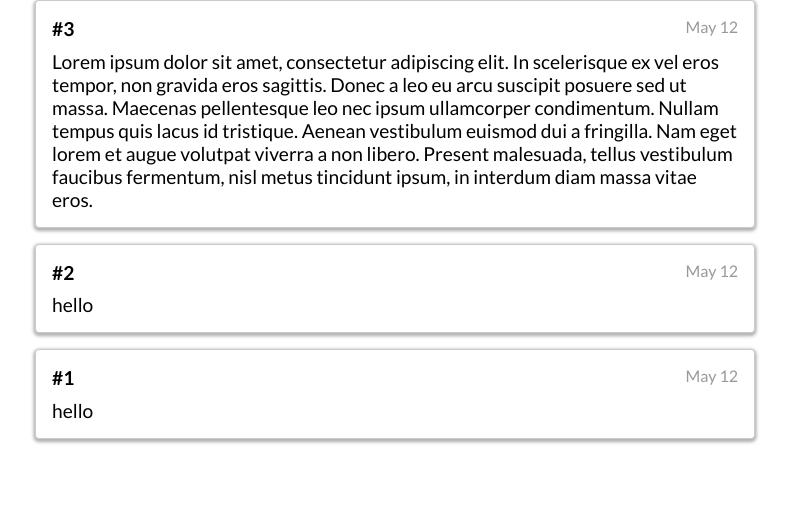
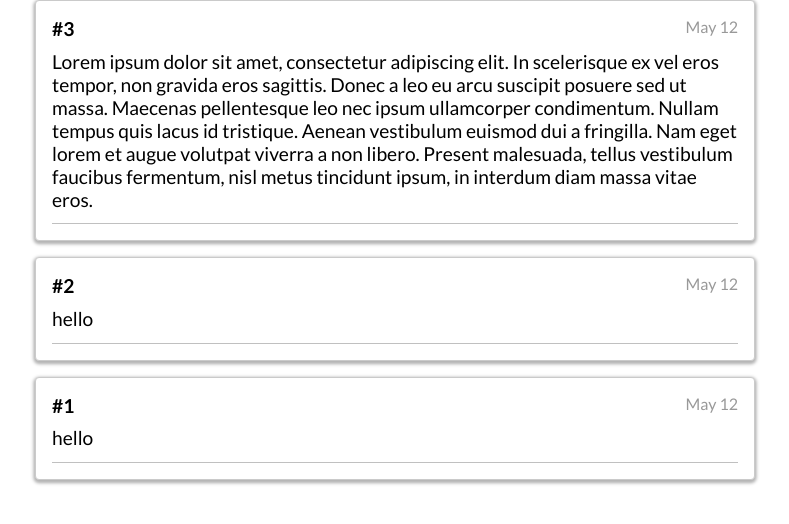
Before and after one commit to Dear-Blueno/dearblueno, a React (Create React App) app in the folder client/: page / in a window 1280 px wide. Shown: the top 524 px of the page, without its empty margins (245-1034 px from the left). Built offline with nearby package versions, Linux system fonts and the light colour scheme.

Commit message:
small CSS adjustments

```diff
--- a/client/src/components/feed/post/PostBody.css
+++ b/client/src/components/feed/post/PostBody.css
@@ -1,3 +1,5 @@
 .PostBody {
   margin: 0;
+  padding-bottom: 0.8rem;
+  border-bottom: 0.05rem solid #c0c0c0;
 }
--- a/client/src/components/feed/post/PostBody.tsx
+++ b/client/src/components/feed/post/PostBody.tsx
@@ -7,7 +7,7 @@ interface PostBodyProps {
 function PostBody(props : PostBodyProps) {
     return (
       <div className="PostBody">
-          <p className="PostBody">{props.body}</p>
+          <p>{props.body}</p>
       </div>
     );
   }
--- a/client/src/index.css
+++ b/client/src/index.css
@@ -1,3 +1,7 @@
+* {
+  margin: 0;
+}
+
 body {
   margin: 0;
   font-family: "Lato", sans-serif;
```
